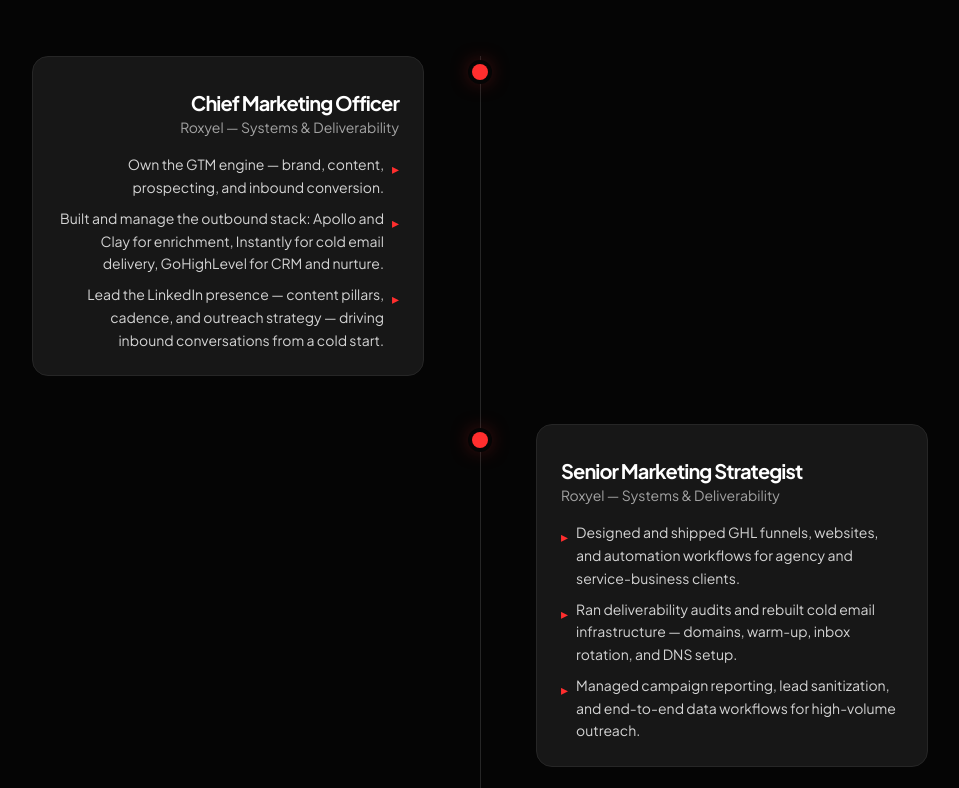
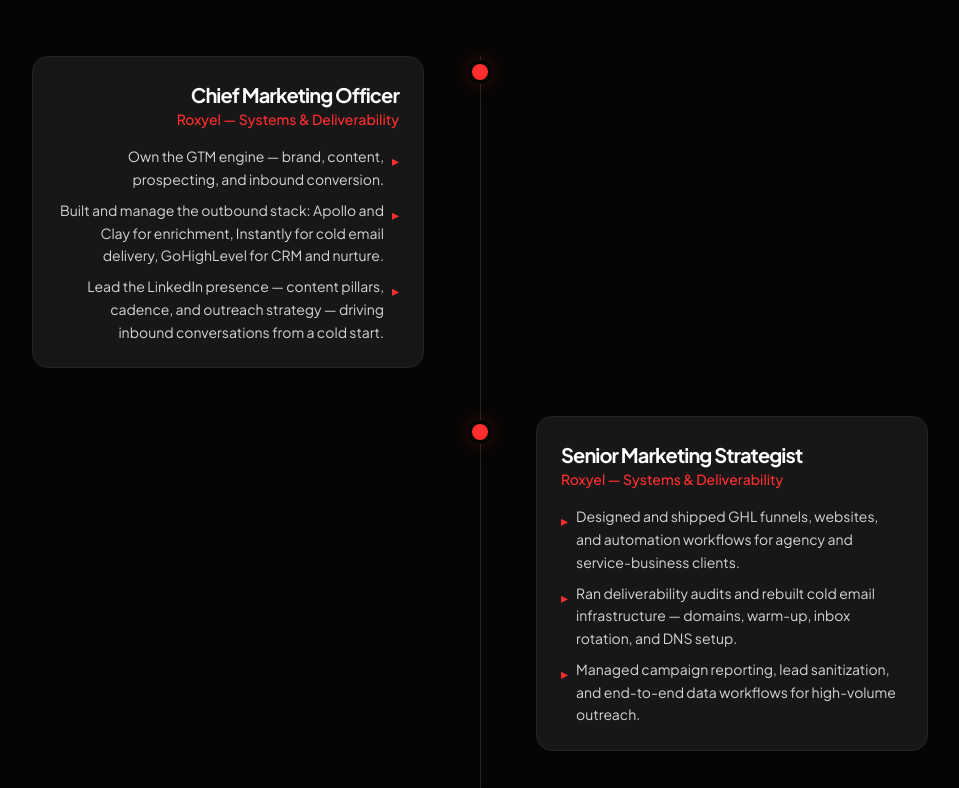
Before and after one commit to hammadraza5414/hammad-portfolio, a Next.js app: page / in a window 1280 px wide. Shown: the part 4812-5600 px from the top of the page, without its empty margins (160-1119 px from the left). Built offline with nearby package versions, Linux system fonts and the light colour scheme.

Commit message:
Real experience without dates

```diff
--- a/src/app/components/Experience.tsx
+++ b/src/app/components/Experience.tsx
@@ -27,9 +27,8 @@
                       right ? "lg:ml-8 lg:col-start-2" : "lg:mr-8 lg:text-right"
                     }`}
                   >
-                    <div className="text-xs uppercase tracking-widest text-crimson mb-2 font-semibold">{exp.date}</div>
                     <h3 className="text-xl font-bold tighter">{exp.role}</h3>
-                    <div className="text-sm text-neutral-400 mb-4">{exp.org}</div>
+                    <div className="text-sm text-crimson mb-4 font-medium">{exp.org}</div>
                     <ul className="space-y-2 text-sm text-neutral-300">
                       {exp.bullets.map((b, k) => (
                         <li key={k} className={`flex gap-2 leading-relaxed ${right ? "" : "lg:flex-row-reverse"}`}>
```
